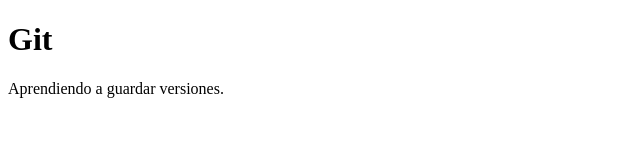
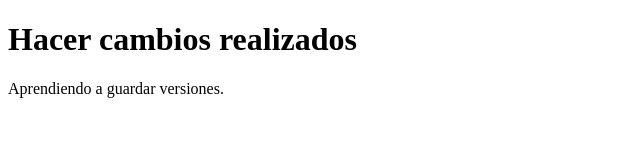
Before and after one commit to jorgefranco0421/new-repo, a plain HTML site: page index.html in a window 1280 px wide. Shown: the whole page, without its empty margins (0-640 px from the left). Drawn offline with Linux system fonts and the light colour scheme.

Commit message:
Actualiza index

```diff
--- a/index.html
+++ b/index.html
@@ -2,11 +2,11 @@
  <html lang="es">
  <head>
    <meta charset="UTF-8">
-   <title>Mi proyecto Git</title>
+   <title>Prueba Jorge</title>
    <link rel="stylesheet" href="style.css">
  </head>
  <body>
-   <h1>Git</h1>
+   <h1>Hacer cambios realizados</h1>
    <p>Aprendiendo a guardar versiones.</p>
  </body>
  </html>
```
